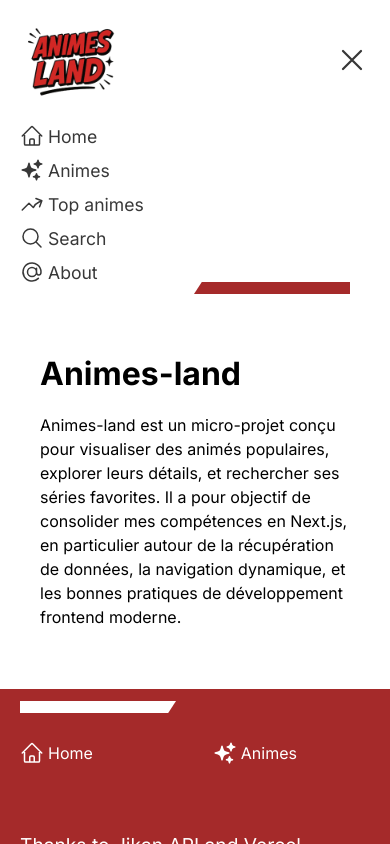
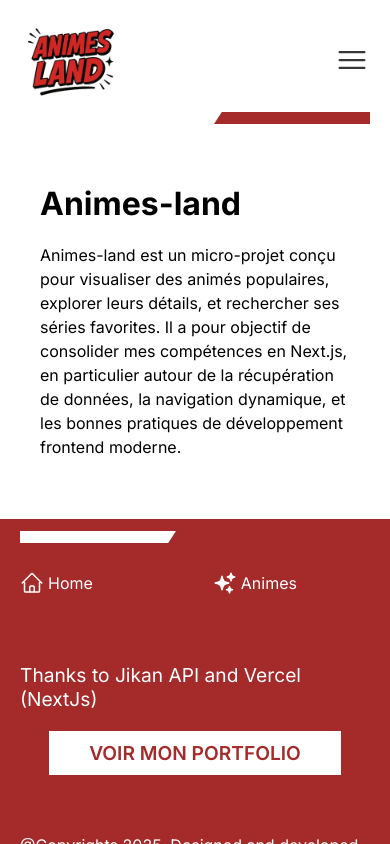
Before and after one commit to NanmegniNgassam/animes-land, a Next.js app: page / in a window 390 px wide. Both pictures are taken after a click on the icon 352 px from the left and 60 px from the top of the page. Shown: the top 844 px of the page. Built offline with nearby package versions, Linux system fonts and the light colour scheme.

Commit message:
Dev: Setting the header responsive

```diff
--- a/src/app/components/header/Header.tsx
+++ b/src/app/components/header/Header.tsx
@@ -1,3 +1,4 @@
+"use client"
 import Image from "next/image";
 import logo from '../../assets/animes-land_logo.png'
 import Link from "next/link";
@@ -5,9 +6,13 @@
 import { ArrowTrendingUpIcon, AtSymbolIcon, HomeIcon, MagnifyingGlassIcon } from "@heroicons/react/24/outline";
 import { SparklesIcon } from "@heroicons/react/24/solid";
 import { Bars3Icon, XMarkIcon } from "@heroicons/react/24/outline";
+import { useState } from "react";
 
 const Header = () => {
-  const isMenuOpen:boolean = true;
+  const [isMenuOpen, setMenuOpen] = useState<boolean>(true);
+
+  const toggleMenu = () => setMenuOpen(!isMenuOpen);
+
   return (
     <nav className={styles.headerContainer}>
       <div className={styles.headerTitle}>
@@ -17,11 +22,13 @@
         <div className={styles.burgerContainer}>
           {
             isMenuOpen ?
-              <XMarkIcon width={36} cursor="pointer" color="#383838" />
-              :<Bars3Icon width={36} cursor="pointer" color="#383838" />
+              <XMarkIcon width={36} cursor="pointer" color="#383838" onClick={toggleMenu} />
+              : <Bars3Icon width={36} cursor="pointer" color="#383838" onClick={toggleMenu}  />
           }
         </div>
       </div>
+      {
+        isMenuOpen && (
           <ul>
             <li>
               <Link href="/">
@@ -54,6 +61,8 @@
               </Link>
             </li>
           </ul>
+        )
+      }
     </nav>
   );
 }
--- a/src/app/components/header/header.module.css
+++ b/src/app/components/header/header.module.css
@@ -10,7 +10,7 @@
   content: "";
   position: absolute;
   bottom: 0;
-  right: 40px;
+  right: 20px;
   width: 10%;
   height: 12px;
   background-color: brown;
@@ -46,7 +46,7 @@
   display: none;
 }
 
-@media screen and (max-width: 600px) {
+@media screen and (max-width: 780px) {
   .headerContainer {
     padding: 10px 20px;
     flex-direction: column;
```
Lines whose indentation alone changed are shown as unchanged.
